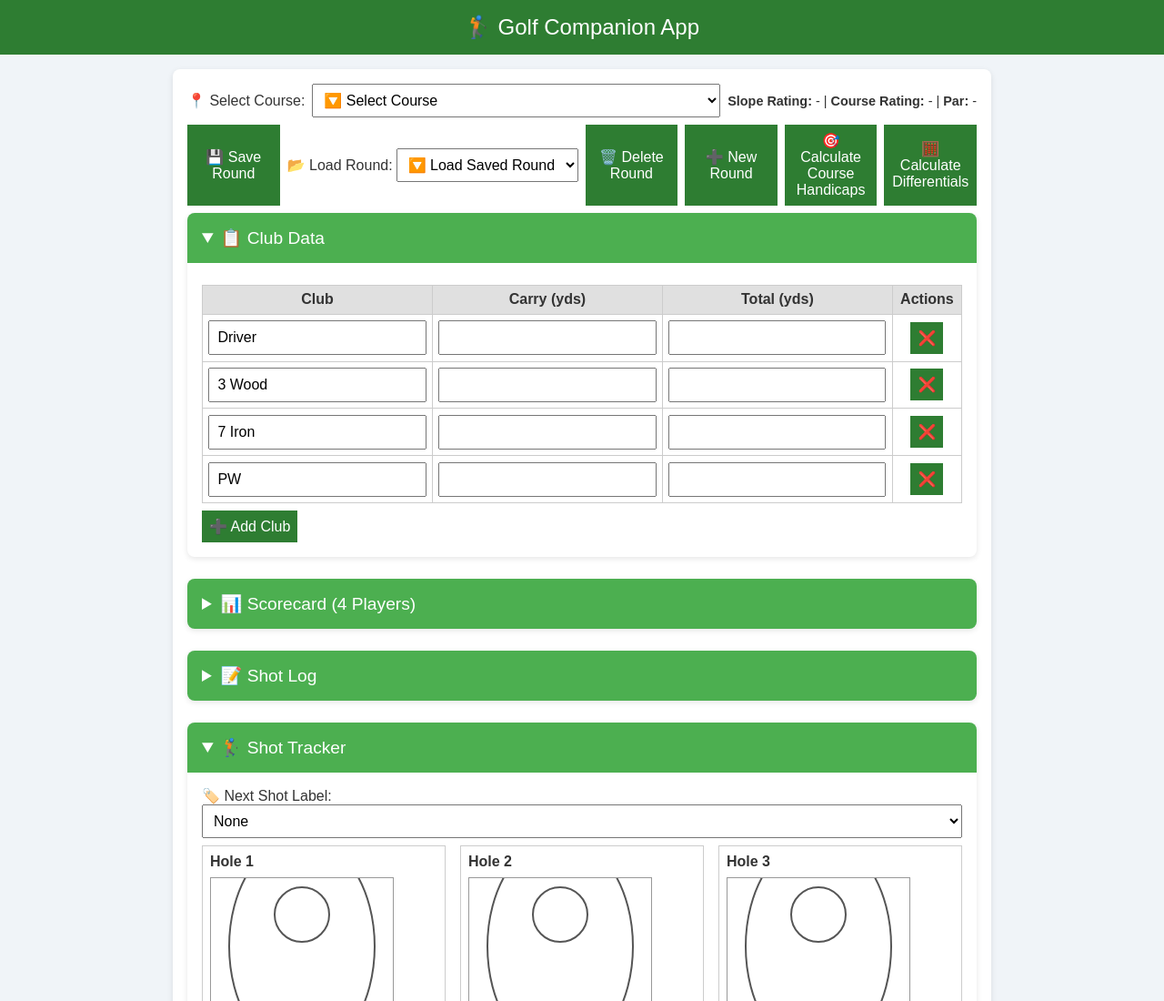
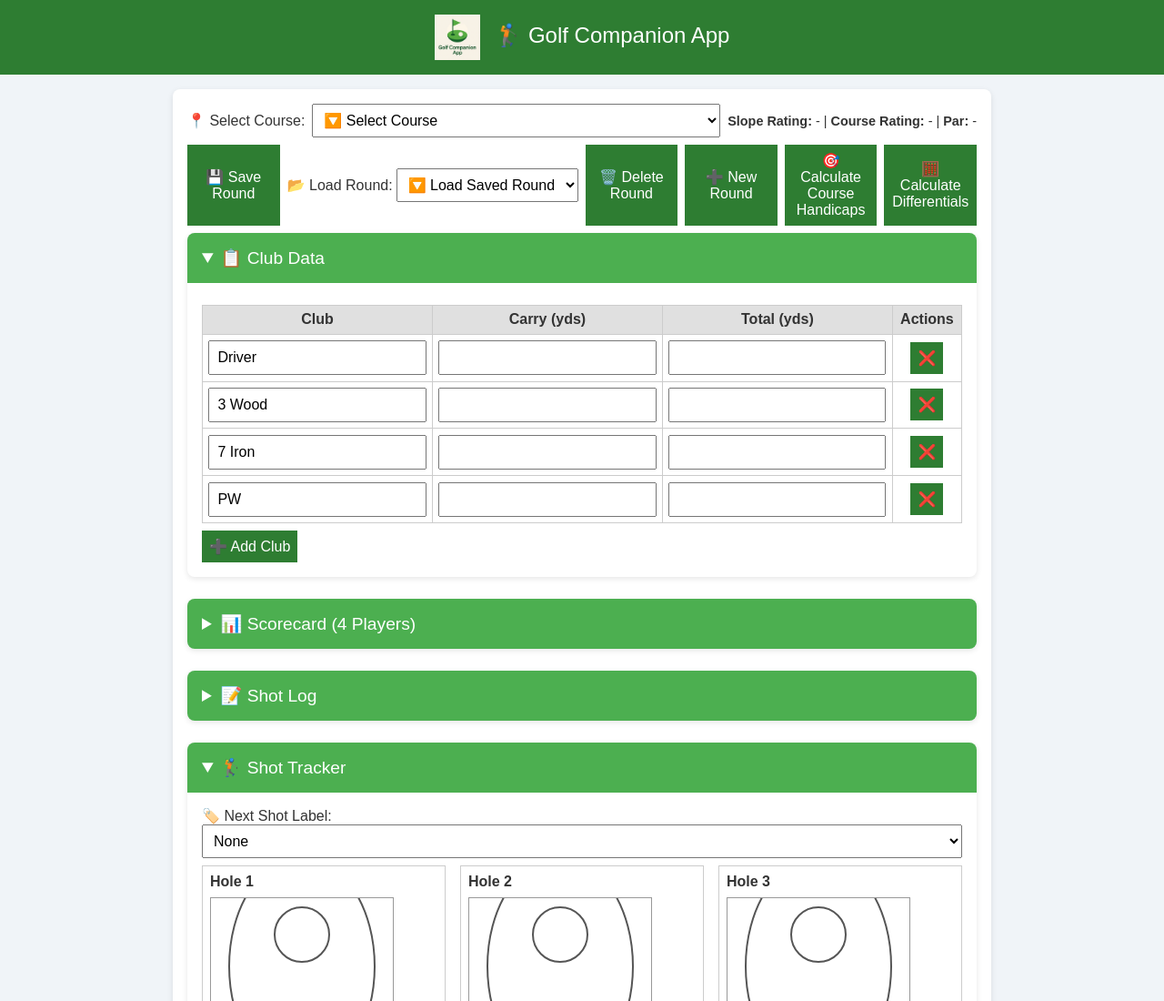
Before and after one commit to lexington1988/lexgolfapp, a plain HTML site: page index.html in a window 1280 px wide. Shown: the top 1100 px of the page at 91% size. Drawn offline with nearby package versions, Linux system fonts and the light colour scheme.

Commit message:
Update index.html

```diff
--- a/index.html
+++ b/index.html
@@ -111,6 +111,7 @@
 </head>
 <body>
   <header>
+    <img src="GCA.png" alt="Golf App Logo" style="height: 50px; vertical-align: middle; margin-right: 10px;">
   <span>🏌️ Golf Companion App</span>
   <span id="player1-handicap" style="float: right; font-size: 1.5rem;"></span>
 </header>
```
